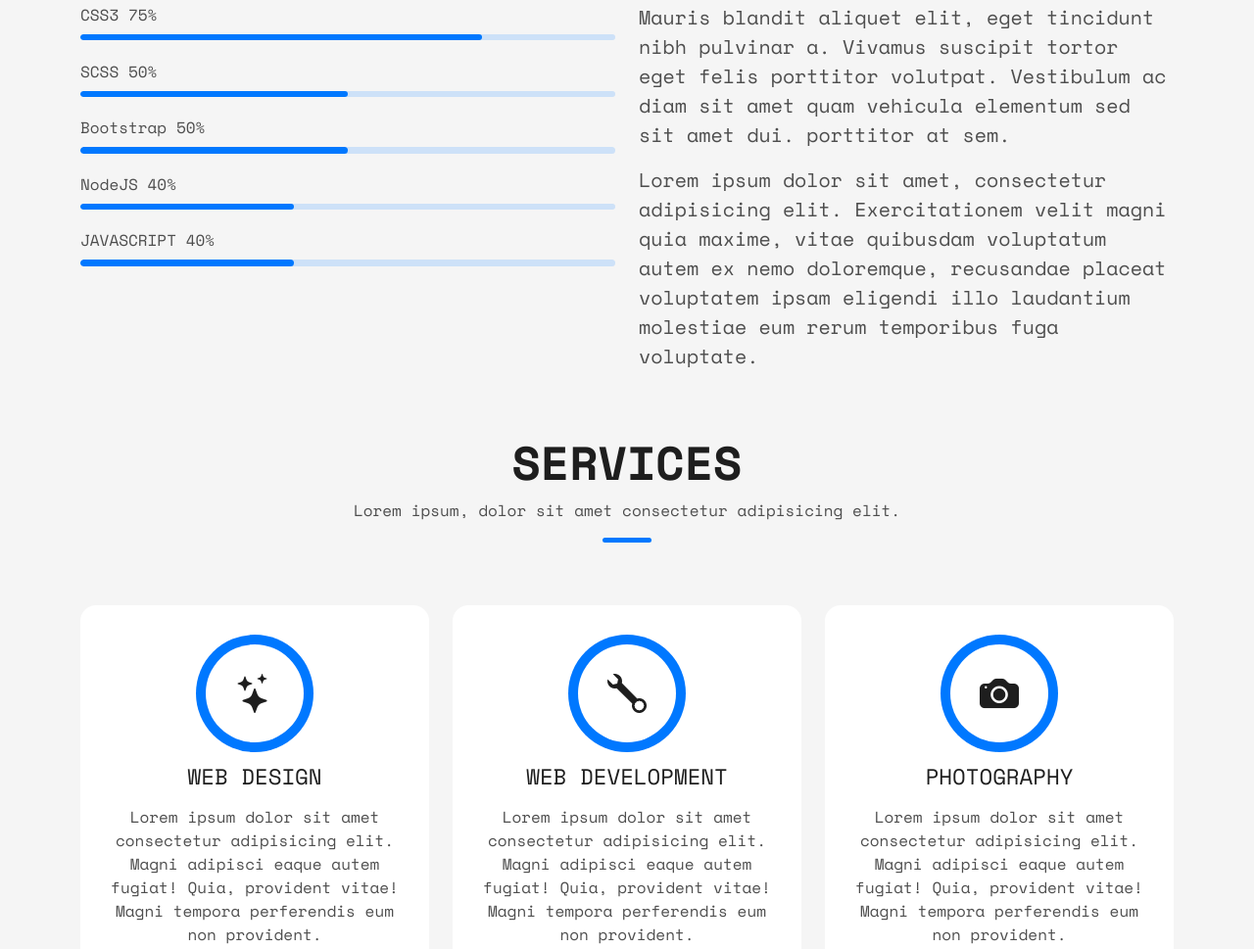
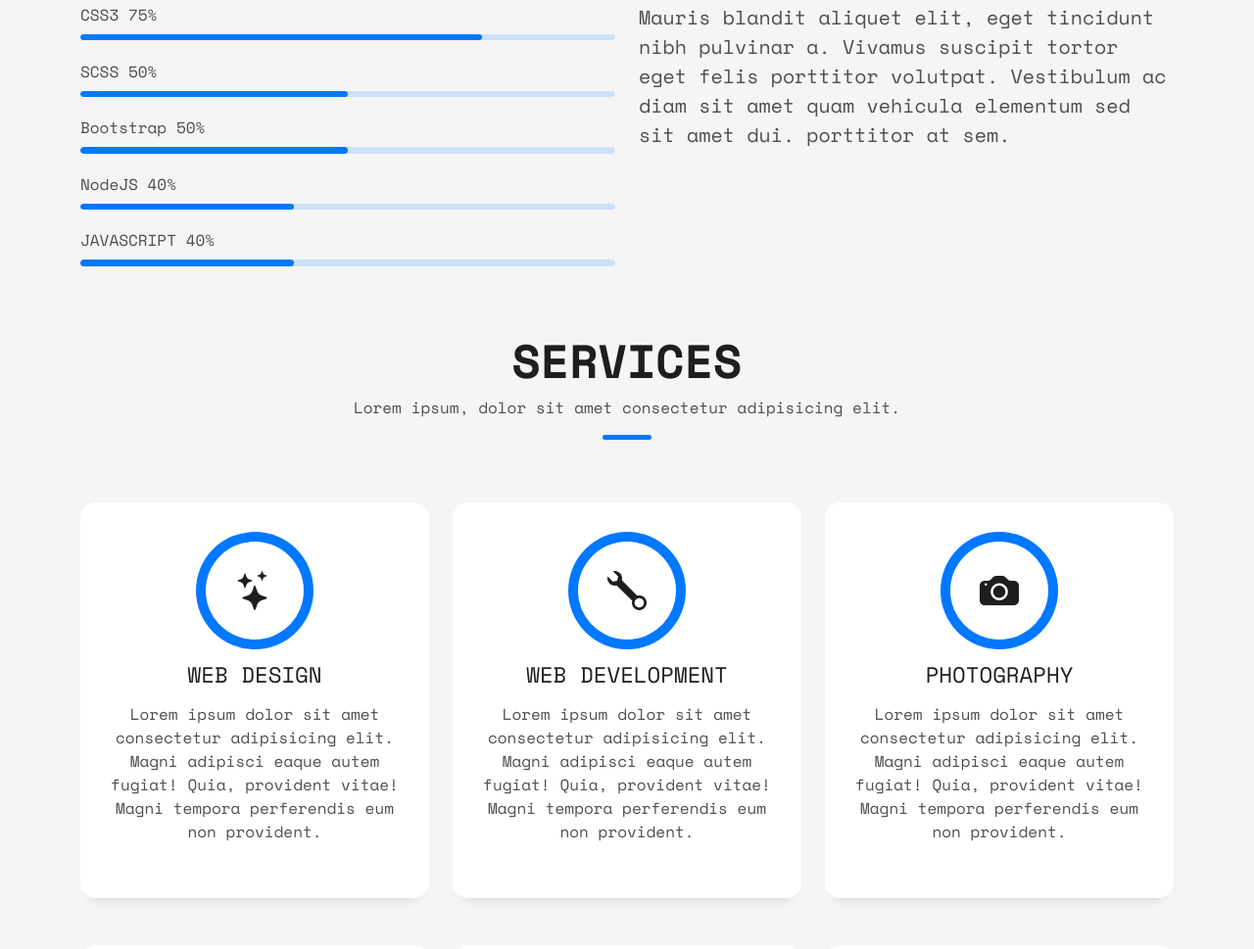
Before and after one commit to SK-Chaurasiya/portfolioWebsite.github.io, a plain HTML site: page index.html in a window 1280 px wide. Shown: the part 1143-2112 px from the top of the page at 98% size. Drawn offline with nearby package versions, Linux system fonts and the light colour scheme.

Commit message:
Update index.html

```diff
--- a/index.html
+++ b/index.html
@@ -175,13 +175,6 @@
                     volutpat. Vestibulum ac diam sit amet quam vehicula
                     elementum sed sit amet dui. porttitor at sem.
                   </p>
-
-                  <p class="lead">
-                    Lorem ipsum dolor sit amet, consectetur adipisicing elit. Exercitationem velit magni quia maxime,
-                    vitae quibusdam voluptatum autem ex nemo doloremque, recusandae placeat voluptatem ipsam eligendi
-                    illo laudantium molestiae eum rerum temporibus fuga voluptate.
-                  </p>
-
                 </div>
 
               </div>
@@ -1000,7 +993,6 @@
           </div>
         </div>
       </div>
-
     </div>
   </footer>
   <!-- =============== Footer =============== -->
@@ -1009,12 +1001,6 @@
   <div id="preloader"></div>
   <a href="#" class="back-to-top d-flex align-items-center justify-content-center"><i
       class="bi bi-arrow-up-short"></i></a>
-
-
-
-
-
-
 
 
 
```
